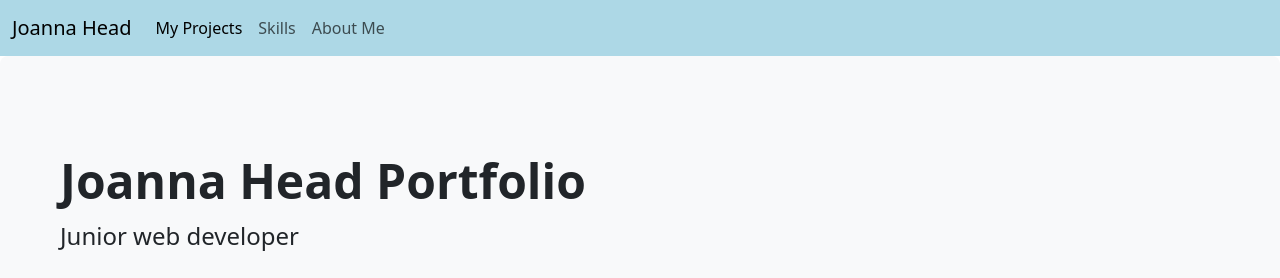
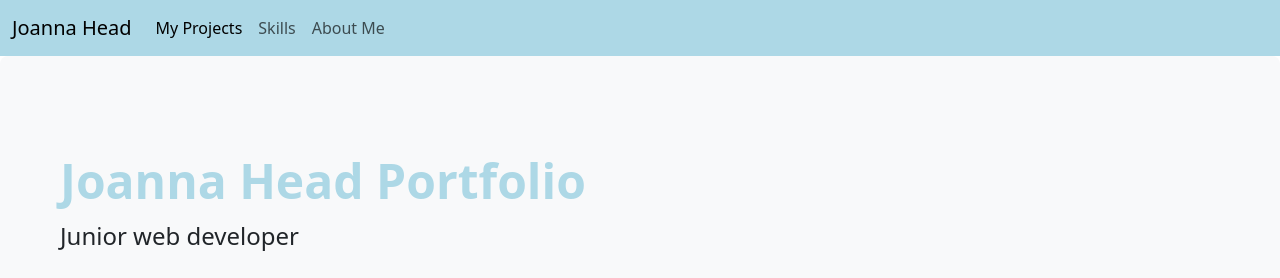
Before and after one commit to joannamhead/Bootstrap-Portfolio, a plain HTML site: page index.html in a window 1280 px wide. Shown: the top 278 px of the page. Drawn offline with nearby package versions, Linux system fonts and the light colour scheme.

Commit message:
color changes

```diff
--- a/style.css
+++ b/style.css
@@ -46,3 +46,7 @@
     border-radius: 50%;
     margin: 30px;
 }
+
+.display-5 {
+    color: lightblue;
+}
```
